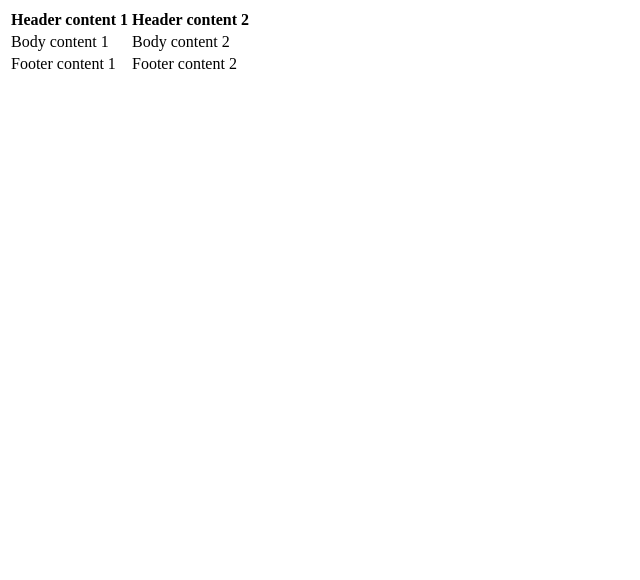
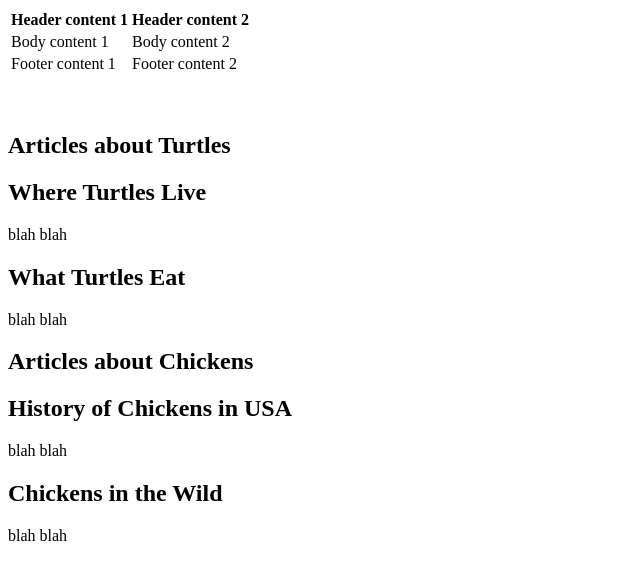
Before and after one commit to LeonardoBrown/html, a plain HTML site: page example.html in a window 1280 px wide. Shown: the whole page, without its empty margins (0-640 px from the left). Drawn offline with Linux system fonts and the light colour scheme.

Commit message:
Added and example for using a "Section" and "article" tags. Lines 36 through 62

```diff
--- a/example.html
+++ b/example.html
@@ -30,6 +30,36 @@
             </tr>
         </tfoot>
     </table>
+    <br>
+    <br>
+    <!--The below is an eample of using "section" and "article" tags-->
+    <div id="blog-articles-about-animals">
+
+        <section>
+            <h1>Articles about Turtles</h1>
+            <article>
+                <h2>Where Turtles Live</h2>
+                <p>blah blah</p>
+            </article>
+            <article>
+                <h2>What Turtles Eat</h2>
+                <p>blah blah</p>
+            </article>
+        </section>
+
+        <section>
+            <h1>Articles about Chickens</h1>
+            <article>
+                <h2>History of Chickens in USA</h2>
+                <p>blah blah</p>
+            </article>
+            <article>
+                <h2>Chickens in the Wild</h2>
+                <p>blah blah</p>
+            </article>
+        </section>
+
+    </div>
 </body>
 
 </html>
```
